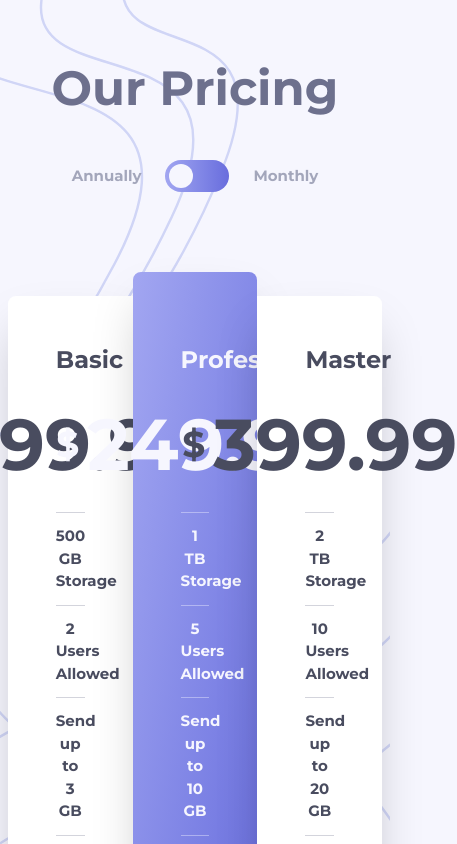
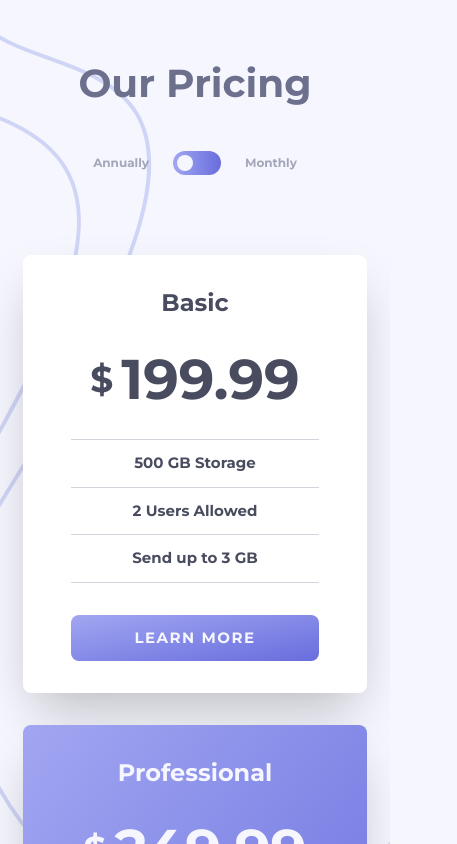
Before and after one commit to lilKriT/fem-pricing-component-with-toggle, a Next.js app: page / in a window 390 px wide. Shown: the top 844 px of the page, 457 px wide, since content can reach past the window. Built offline with nearby package versions, Linux system fonts and the light colour scheme.

Commit message:
Responsiveneess.

```diff
--- a/app/_components/Card.tsx
+++ b/app/_components/Card.tsx
@@ -12,12 +12,12 @@ const Card = ({ plan, monthly }: IProps) => {
 
   return (
     <article
-      className={`${isPremium ? "row-start-1 row-end-4 gradient py-18 text-blue-50 rounded-lg" : "row-start-2 bg-white"}
-      text-center flex flex-col gap-8 justify-center px-12 py-8 first:rounded-l-lg last:rounded-r-lg
+      className={`${isPremium ? "md:row-start-1 md:row-end-4 gradient md:py-18 text-blue-50 rounded-lg" : "md:row-start-2 bg-white"}
+      text-center flex flex-col gap-8 justify-center px-12 py-8 rounded-lg md:first:rounded-r-none md:last:rounded-l-none
       shadow-2xl`}
     >
       <h2 className="text-2xl">{title}</h2>
-      <p className="text-7xl flex items-center justify-center gap-2">
+      <p className="text-7xl text-[clamp(3.5rem,10vw,4.5rem)] flex items-center justify-center gap-2">
         <span className="text-4xl">$</span>{" "}
         <AnimatedPrice value={priceToDisplay} />
       </p>
--- a/app/page.tsx
+++ b/app/page.tsx
@@ -40,13 +40,15 @@ export default function Home() {
     bg-position-[left_0px_bottom_0px,right_0px_top_0px] bg-size-[auto_35%,auto_75%]
     flex justify-center items-center"
     >
-      <div className="flex flex-col justify-center items-center mx-[2%] my-16 w-full max-w-7xl gap-12">
-        <h1 className="text-5xl text-gray-650">Our Pricing</h1>
+      <div className="flex flex-col justify-center items-center mx-[6%] my-16 w-full max-w-7xl gap-12">
+        <h1 className="text-5xl text-[clamp(1.875rem,10vw,3rem)] text-gray-650">
+          Our Pricing
+        </h1>
 
-        <label className="text-gray-650/60 cursor-pointer flex items-center justify-center gap-6">
+        <label className="text-gray-650/60 cursor-pointer flex items-center justify-center gap-6 text-[clamp(12px,3vw,15px)]">
           <span>Annually</span>
 
-          <div className="relative w-16 h-8 bg-linear-to-r from-[hsl(237_73%_79%)] to-[hsl(238_63%_64%)] hover:from-[hsla(237_73%_79%/0.5)] hover:to-[hsla(238_63%_64%/0.5)] motion-safe:duration-150 rounded-full peer-checked:w-20">
+          <div className="relative w-12 h-6 sm:w-16 sm:h-8 bg-linear-to-r from-[hsl(237_73%_79%)] to-[hsl(238_63%_64%)] hover:from-[hsla(237_73%_79%/0.5)] hover:to-[hsla(238_63%_64%/0.5)] motion-safe:duration-150 rounded-full peer-checked:w-20">
             <form>
               <input
                 autoComplete="off"
@@ -57,7 +59,7 @@ export default function Home() {
                   setMonthly(e.target.checked);
                 }}
               />
-              <div className="absolute top-1 left-1 w-6 aspect-square rounded-full bg-blue-50 peer-checked:translate-x-8 motion-safe:duration-300 ease-in-out"></div>
+              <div className="absolute top-1 left-1 w-4 sm:w-6 aspect-square rounded-full bg-blue-50 peer-checked:translate-x-8 motion-safe:duration-300 ease-in-out"></div>
             </form>
           </div>
 
@@ -65,7 +67,7 @@ export default function Home() {
         </label>
 
         {/* Cards */}
-        <div className="mt-8 grid grid-cols-3 grid-rows-[24px_1fr_24px] w-full">
+        <div className="mt-8 grid grid-cols-1 md:grid-cols-3 grid-rows-[auto] md:grid-rows-[24px_1fr_24px] w-full gap-y-8 md:gap-y-0">
           {Plans.map((p, idx) => (
             <Card plan={p} key={idx} monthly={monthly} />
           ))}
```
